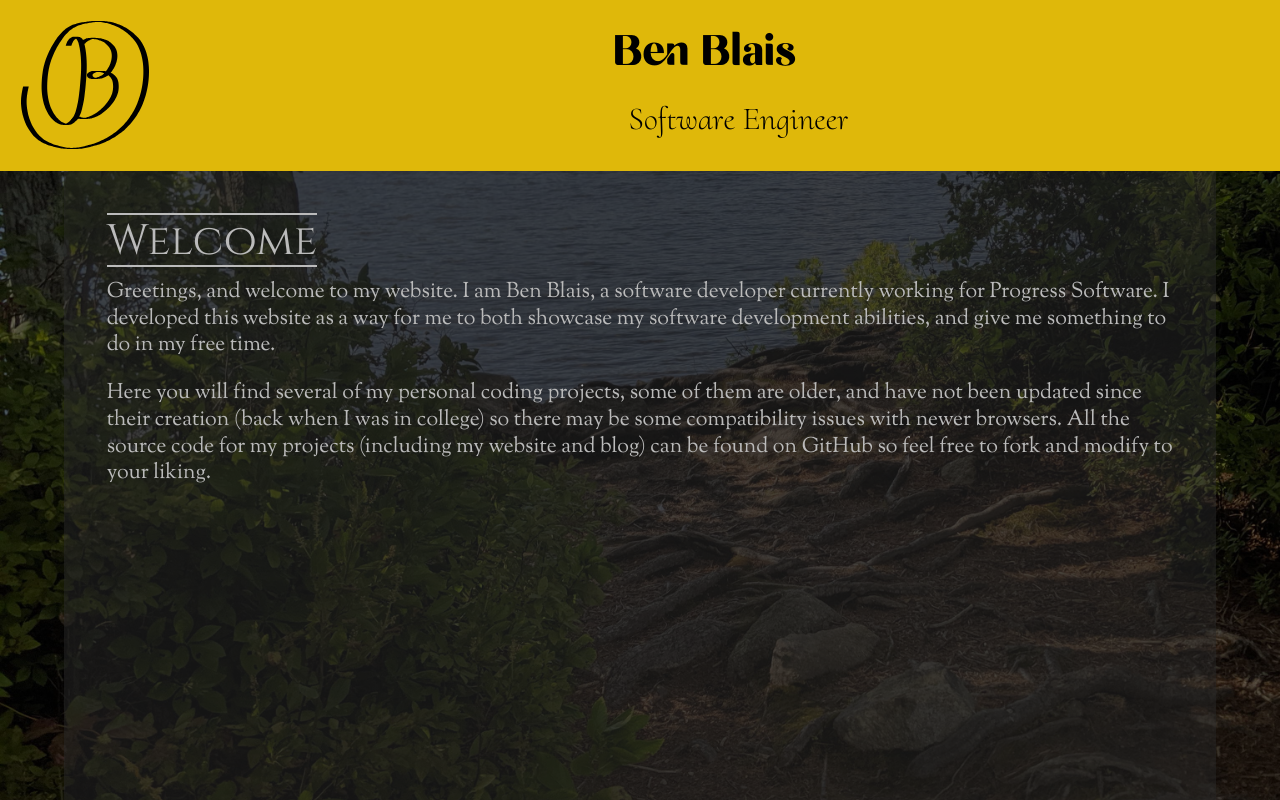
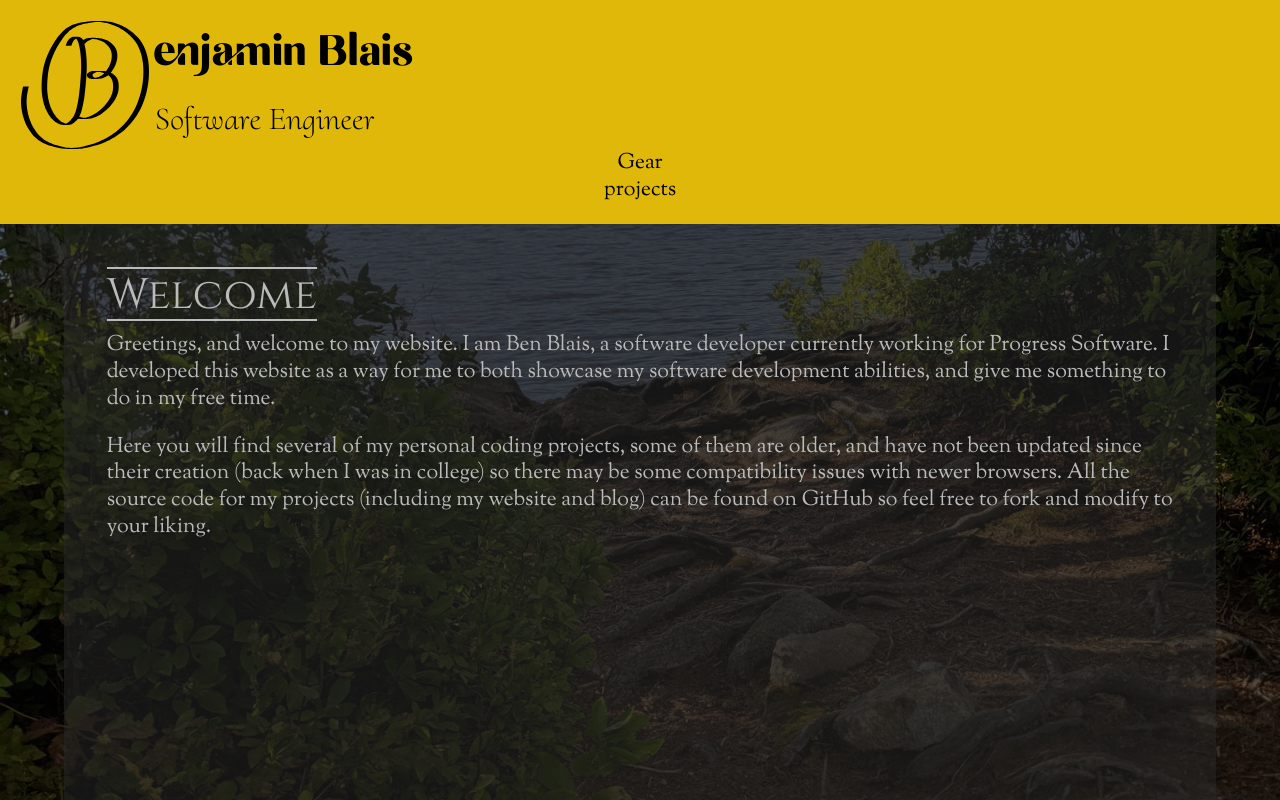
Before and after one commit to bblais23/bblais23.github.io, an Eleventy site: page src/index.md in a window 1280 px wide. Built offline with nearby package versions, Linux system fonts and the light colour scheme; Eleventy itself is replaced by a stand-in of ours; files that its build step writes are made by us from their sources.

Commit message:
nav list and reorganize

```diff
--- a/src/_includes/main.njk
+++ b/src/_includes/main.njk
@@ -22,6 +22,7 @@
 	<link rel="stylesheet" type="text/css" href="/lib/css/header.css">
 	<link rel="stylesheet" type="text/css" href="/lib/css/text.css">
 	<link rel="stylesheet" type="text/css" href="/lib/css/theme.css">
+	<link rel="stylesheet" type="text/css" href="/lib/css/nav.css">
 
 	<title>Ben Blais - Software Engineer</title>
  </head>
@@ -30,9 +31,14 @@
 		<svg viewBox="0 0 260 250" class="logo">
 			<use xlink:href="/lib/images/BenWeb_logo.svg#atben"></use>
 		</svg>
-		<h1>Ben Blais</h1>
+		<h1>enjamin Blais</h1>
 		<h2>Software Engineer</h2>
 		<nav class="nav">
+			<label>
+				<input type="checkbox">
+				<p><a href="/uses">Gear</a></p>
+				<p><a href="/projects">projects</a></p>
+			</label>
 		</nav>
 	</header>
 	<main class="main">{{content | safe}}</main>
--- a/src/lib/css/header.css
+++ b/src/lib/css/header.css
@@ -15,7 +15,7 @@ header,
 		"nav  nav"
 	;
 	grid-template-columns: auto 1fr;
-	justify-items: center;
+	justify-items: stretch;
 	justify-content: stretch;
 	padding: 1em;
 	--color: var(--header-text);
@@ -38,9 +38,9 @@ header,
 .header h2 {
 	grid-area: title;
 	font-family: var(--title-font);
-	padding-left: 2em;
 }
 
 .nav {
 	grid-area: nav;
+	justify-self: stretch;
 }
--- a/src/lib/css/nav.css
+++ b/src/lib/css/nav.css
@@ -4,8 +4,13 @@
  * you may not use this file except in compliance with the License.
  */
 
+nav {
+	text-align: center;
+}
 
-
+nav label {
+	display: block;
+}
 
 nav input[type="checkbox"] {
 	display: none;
```
